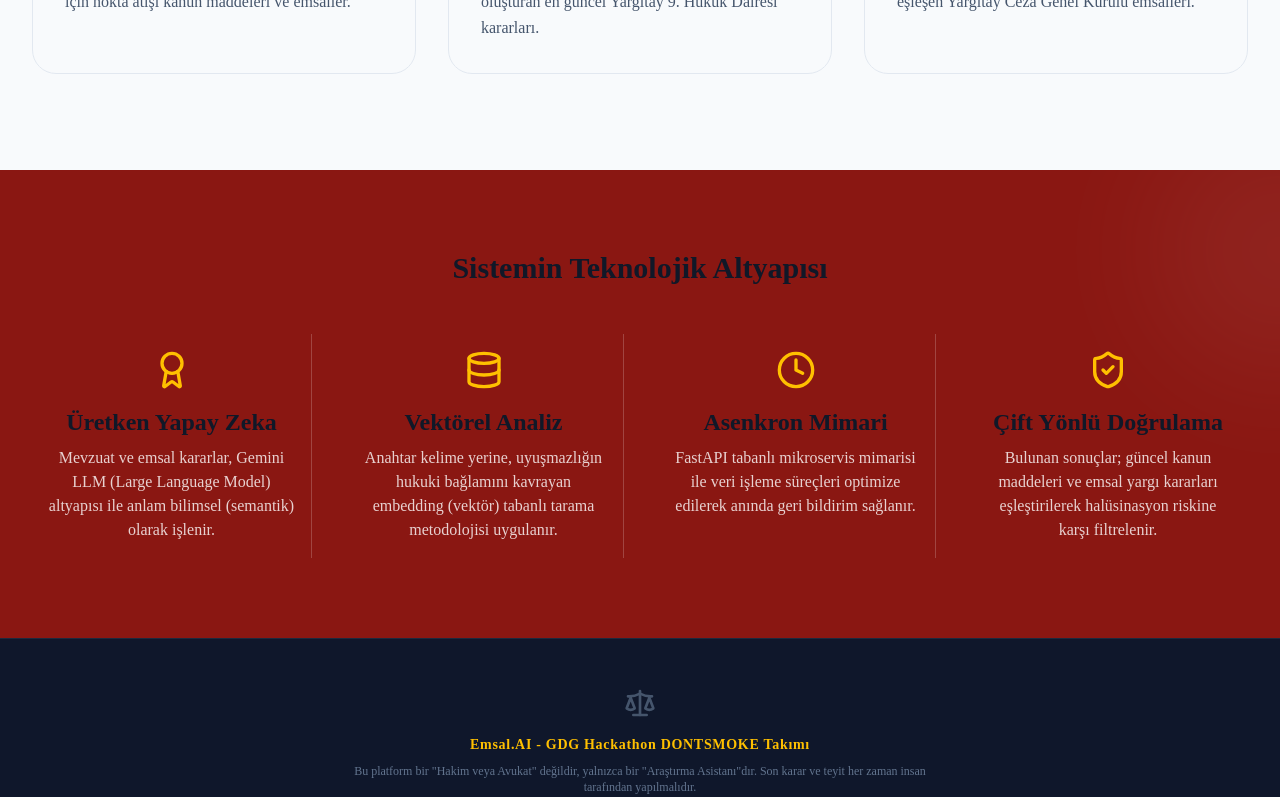
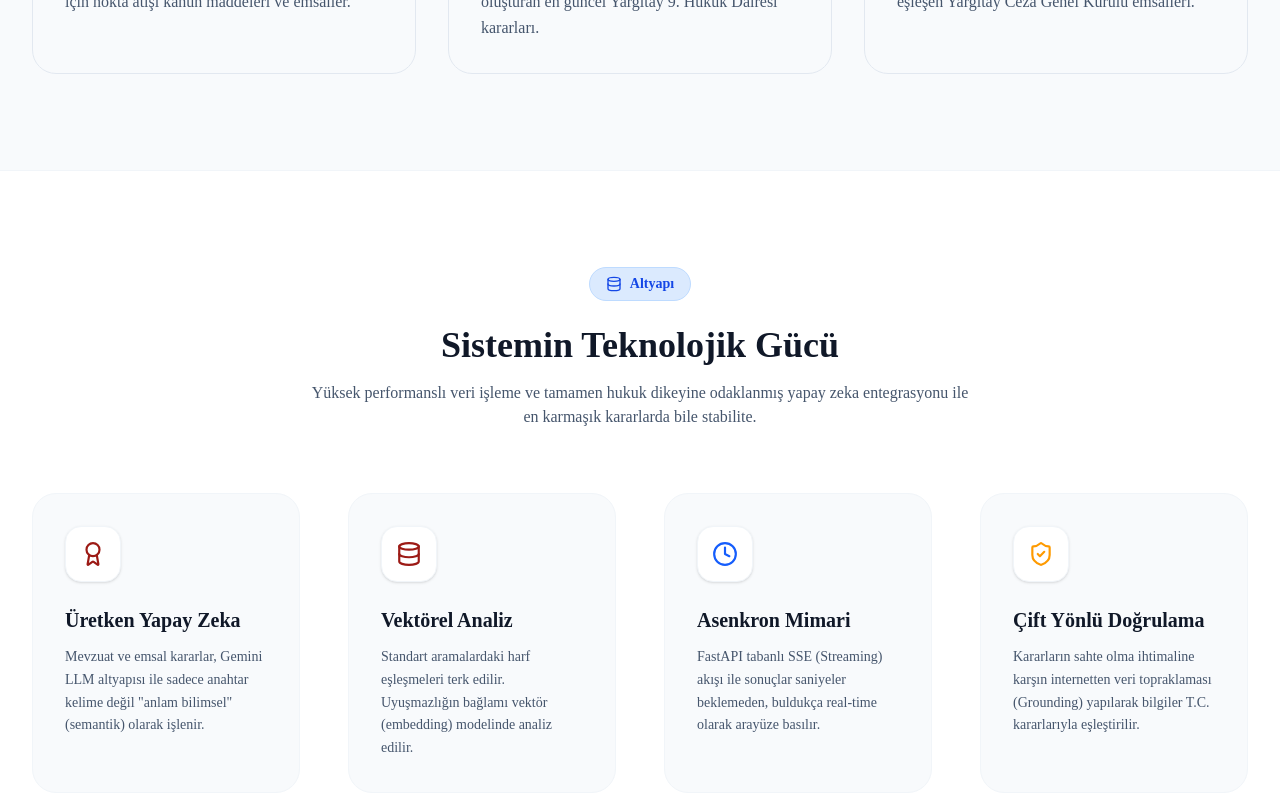
Before and after one commit to nidakd/GDGHACKATHON-DONTSMOKEE, a React (Vite) app in the folder frontend/: page / in a window 1280 px wide. Shown: the part 2000-2797 px from the top of the page. Built offline with nearby package versions, Linux system fonts and the light colour scheme; no server answers.

Commit message:
Enhance UI components (Navbar, Adalet text, Emsal Bul button)

```diff
--- a/frontend/src/App.jsx
+++ b/frontend/src/App.jsx
@@ -413,22 +413,22 @@ function App() {
       </div>
 
       {/* GLOBAL SABİT ARKA PLAN YAZISI (PARALLAX + İTALİK FONT) */}
-      <div className="fixed inset-0 flex items-center justify-center pointer-events-none select-none z-0 opacity-[0.04] overflow-hidden">
+      <div className="fixed inset-0 flex items-center justify-center pointer-events-none select-none z-0 opacity-10 dark:opacity-5 overflow-hidden">
         <span
-          className="text-[#9C1A15] dark:text-red-400 font-bold italic text-center px-4 whitespace-nowrap"
+          className="text-slate-200 dark:text-white font-bold italic text-center px-4 whitespace-nowrap"
           style={{
-            fontSize: 'clamp(2.5rem, 7vw, 9rem)',
+            fontSize: 'clamp(2.5rem, 8vw, 10rem)',
             fontFamily: '"Georgia", "Times New Roman", serif',
-            transform: `translateY(${-scrollY * 0.15}px) skewX(-15deg)`
+            transform: `translateY(${-scrollY * 0.20}px) skewX(-15deg)`
           }}
         >
-          Adalet Mülkün Temelidir.
+          Adalet Mülkün Temelidir
         </span>
       </div>
 
 
       {/* HEADER / NAVBAR */}
-      <nav className="fixed top-0 w-full z-50 bg-white/90 backdrop-blur-md border-b border-slate-200 dark:border-slate-700">
+      <nav className="fixed top-0 w-full z-50 bg-white/90 dark:bg-slate-950/90 backdrop-blur-md border-b border-slate-200 dark:border-slate-800">
         <div className="max-w-7xl mx-auto px-4 sm:px-6 lg:px-8">
           <div className="flex justify-between items-center h-16">
             <div className="flex items-center space-x-4">
@@ -621,16 +621,16 @@ function App() {
                   <button
                     type="submit"
                     disabled={isSearching || !query.trim()}
-                    className="bg-[#9C1A15] hover:bg-[#7a1410] disabled:bg-slate-300 text-white px-8 py-3.5 rounded-xl font-bold flex items-center space-x-2 transition-colors disabled:cursor-not-allowed shadow-lg shadow-[#9C1A15]/20"
+                    className="group bg-gradient-to-r from-[#9C1A15] to-[#7a1410] hover:from-[#7a1410] hover:to-[#5c0f0c] dark:from-[#FFC000] dark:to-yellow-500 disabled:from-slate-300 disabled:to-slate-300 dark:disabled:from-slate-700 dark:disabled:to-slate-700 text-white dark:text-slate-950 dark:disabled:text-slate-500 px-8 py-3.5 rounded-xl font-extrabold flex items-center space-x-2 transition-all disabled:cursor-not-allowed shadow-lg hover:shadow-xl shadow-[#9C1A15]/20 dark:shadow-[#FFC000]/10 hover:-translate-y-0.5"
                   >
                     {isSearching ? (
                       <>
-                        <Loader size={18} className="animate-spin text-white" />
+                        <Loader size={18} className="animate-spin" />
                         <span>Analiz Ediliyor...</span>
                       </>
                     ) : (
                       <>
-                        <Search size={18} className="text-[#FFC000] dark:text-yellow-400" />
+                        <Search size={18} className="text-[#FFC000] dark:text-slate-950 group-hover:scale-110 transition-transform" />
                         <span>Emsal Bul</span>
                       </>
                     )}
@@ -721,40 +721,64 @@ function App() {
       </section>
 
       {/* YENİ BÖLÜM: TEKNOLOJİK ALTYAPI VE METODOLOJİ */}
-      <section className="py-20 bg-[#8A1712] text-white relative overflow-hidden">
+      <section className="py-24 bg-white dark:bg-slate-900 border-y border-slate-100 dark:border-slate-800 relative z-10">
         <RevealOnScroll>
-        <div className="absolute top-0 right-0 w-64 h-64 bg-white dark:bg-slate-800 opacity-5 rounded-full blur-3xl transform translate-x-1/2 -translate-y-1/2"></div>
         <div className="max-w-[90rem] mx-auto px-4 sm:px-6 lg:px-8 relative z-10">
-          <h2 className="text-3xl font-bold text-center text-[#FFC000] dark:text-yellow-400 mb-12" style={{ fontFamily: '"Times New Roman", Times, serif' }}>Sistemin Teknolojik Altyapısı</h2>
-          <div className="grid md:grid-cols-4 gap-8 text-center divide-y md:divide-y-0 md:divide-x divide-white/20">
-            <div className="p-4">
-              <div className="flex justify-center mb-4 text-[#FFC000] dark:text-yellow-400"><Award size={40} /></div>
-              <h3 className="text-xl md:text-2xl font-bold mb-2" style={{ fontFamily: '"Times New Roman", Times, serif' }}>
+          <div className="text-center mb-16">
+             <div className="inline-flex items-center space-x-2 bg-blue-100 dark:bg-blue-900/30 text-blue-700 dark:text-blue-300 px-4 py-1.5 rounded-full text-sm font-bold mb-6 border border-blue-200 dark:border-blue-800/50">
+               <Database size={16} />
+               <span>Altyapı</span>
+             </div>
+             <h2 className="text-3xl md:text-4xl font-bold text-slate-900 dark:text-white mb-4" style={{ fontFamily: '"Times New Roman", Times, serif' }}>
+               Sistemin Teknolojik Gücü
+             </h2>
+             <p className="text-slate-600 dark:text-slate-400 max-w-2xl mx-auto">
+               Yüksek performanslı veri işleme ve tamamen hukuk dikeyine odaklanmış yapay zeka entegrasyonu ile en karmaşık kararlarda bile stabilite.
+             </p>
+          </div>
+
+          <div className="grid md:grid-cols-4 gap-8 lg:gap-12">
+
+            <div className="bg-slate-50 dark:bg-slate-800/50 rounded-3xl p-8 border border-slate-100 dark:border-slate-700/50 hover:shadow-xl dark:hover:shadow-black/30 transition-all hover:-translate-y-1">
+              <div className="w-14 h-14 bg-white dark:bg-slate-700 rounded-2xl flex items-center justify-center text-[#9C1A15] dark:text-red-400 mb-6 shadow-sm border border-slate-100 dark:border-slate-600">
+                <Award size={26} />
+              </div>
+              <h3 className="text-xl font-bold text-slate-800 dark:text-slate-100 mb-3" style={{ fontFamily: '"Times New Roman", Times, serif' }}>
                 Üretken Yapay Zeka
               </h3>
-              <p className="text-white/80 text-sm md:text-base">Mevzuat ve emsal kararlar, Gemini LLM (Large Language Model) altyapısı ile anlam bilimsel (semantik) olarak işlenir.</p>
+              <p className="text-slate-600 dark:text-slate-400 text-sm leading-relaxed">Mevzuat ve emsal kararlar, Gemini LLM altyapısı ile sadece anahtar kelime değil "anlam bilimsel" (semantik) olarak işlenir.</p>
             </div>
-            <div className="p-4 pt-8 md:pt-4">
-              <div className="flex justify-center mb-4 text-[#FFC000] dark:text-yellow-400"><Database size={40} /></div>
-              <h3 className="text-xl md:text-2xl font-bold mb-2" style={{ fontFamily: '"Times New Roman", Times, serif' }}>
+
+            <div className="bg-slate-50 dark:bg-slate-800/50 rounded-3xl p-8 border border-slate-100 dark:border-slate-700/50 hover:shadow-xl dark:hover:shadow-black/30 transition-all hover:-translate-y-1">
+              <div className="w-14 h-14 bg-white dark:bg-slate-700 rounded-2xl flex items-center justify-center text-[#9C1A15] dark:text-red-400 mb-6 shadow-sm border border-slate-100 dark:border-slate-600">
+                <Database size={26} />
+              </div>
+              <h3 className="text-xl font-bold text-slate-800 dark:text-slate-100 mb-3" style={{ fontFamily: '"Times New Roman", Times, serif' }}>
                 Vektörel Analiz
               </h3>
-              <p className="text-white/80 text-sm md:text-base">Anahtar kelime yerine, uyuşmazlığın hukuki bağlamını kavrayan embedding (vektör) tabanlı tarama metodolojisi uygulanır.</p>
+              <p className="text-slate-600 dark:text-slate-400 text-sm leading-relaxed">Standart aramalardaki harf eşleşmeleri terk edilir. Uyuşmazlığın bağlamı vektör (embedding) modelinde analiz edilir.</p>
             </div>
-            <div className="p-4 pt-8 md:pt-4">
-              <div className="flex justify-center mb-4 text-[#FFC000] dark:text-yellow-400"><Clock size={40} /></div>
-              <h3 className="text-xl md:text-2xl font-bold mb-2" style={{ fontFamily: '"Times New Roman", Times, serif' }}>
+
+            <div className="bg-slate-50 dark:bg-slate-800/50 rounded-3xl p-8 border border-slate-100 dark:border-slate-700/50 hover:shadow-xl dark:hover:shadow-black/30 transition-all hover:-translate-y-1">
+              <div className="w-14 h-14 bg-white dark:bg-slate-700 rounded-2xl flex items-center justify-center text-blue-600 dark:text-blue-400 mb-6 shadow-sm border border-slate-100 dark:border-slate-600">
+                <Clock size={26} />
+              </div>
+              <h3 className="text-xl font-bold text-slate-800 dark:text-slate-100 mb-3" style={{ fontFamily: '"Times New Roman", Times, serif' }}>
                 Asenkron Mimari
               </h3>
-              <p className="text-white/80 text-sm md:text-base">FastAPI tabanlı mikroservis mimarisi ile veri işleme süreçleri optimize edilerek anında geri bildirim sağlanır.</p>
+              <p className="text-slate-600 dark:text-slate-400 text-sm leading-relaxed">FastAPI tabanlı SSE (Streaming) akışı ile sonuçlar saniyeler beklemeden, buldukça real-time olarak arayüze basılır.</p>
             </div>
-            <div className="p-4 pt-8 md:pt-4">
-              <div className="flex justify-center mb-4 text-[#FFC000] dark:text-yellow-400"><ShieldCheck size={40} /></div>
-              <h3 className="text-xl md:text-2xl font-bold mb-2" style={{ fontFamily: '"Times New Roman", Times, serif' }}>
+
+            <div className="bg-slate-50 dark:bg-slate-800/50 rounded-3xl p-8 border border-slate-100 dark:border-slate-700/50 hover:shadow-xl dark:hover:shadow-black/30 transition-all hover:-translate-y-1">
+              <div className="w-14 h-14 bg-white dark:bg-slate-700 rounded-2xl flex items-center justify-center text-amber-500 dark:text-amber-400 mb-6 shadow-sm border border-slate-100 dark:border-slate-600">
+                <ShieldCheck size={26} />
+              </div>
+              <h3 className="text-xl font-bold text-slate-800 dark:text-slate-100 mb-3" style={{ fontFamily: '"Times New Roman", Times, serif' }}>
                 Çift Yönlü Doğrulama
               </h3>
-              <p className="text-white/80 text-sm md:text-base">Bulunan sonuçlar; güncel kanun maddeleri ve emsal yargı kararları eşleştirilerek halüsinasyon riskine karşı filtrelenir.</p>
+              <p className="text-slate-600 dark:text-slate-400 text-sm leading-relaxed">Kararların sahte olma ihtimaline karşın internetten veri topraklaması (Grounding) yapılarak bilgiler T.C. kararlarıyla eşleştirilir.</p>
             </div>
+
           </div>
         </div>
         </RevealOnScroll>
```
